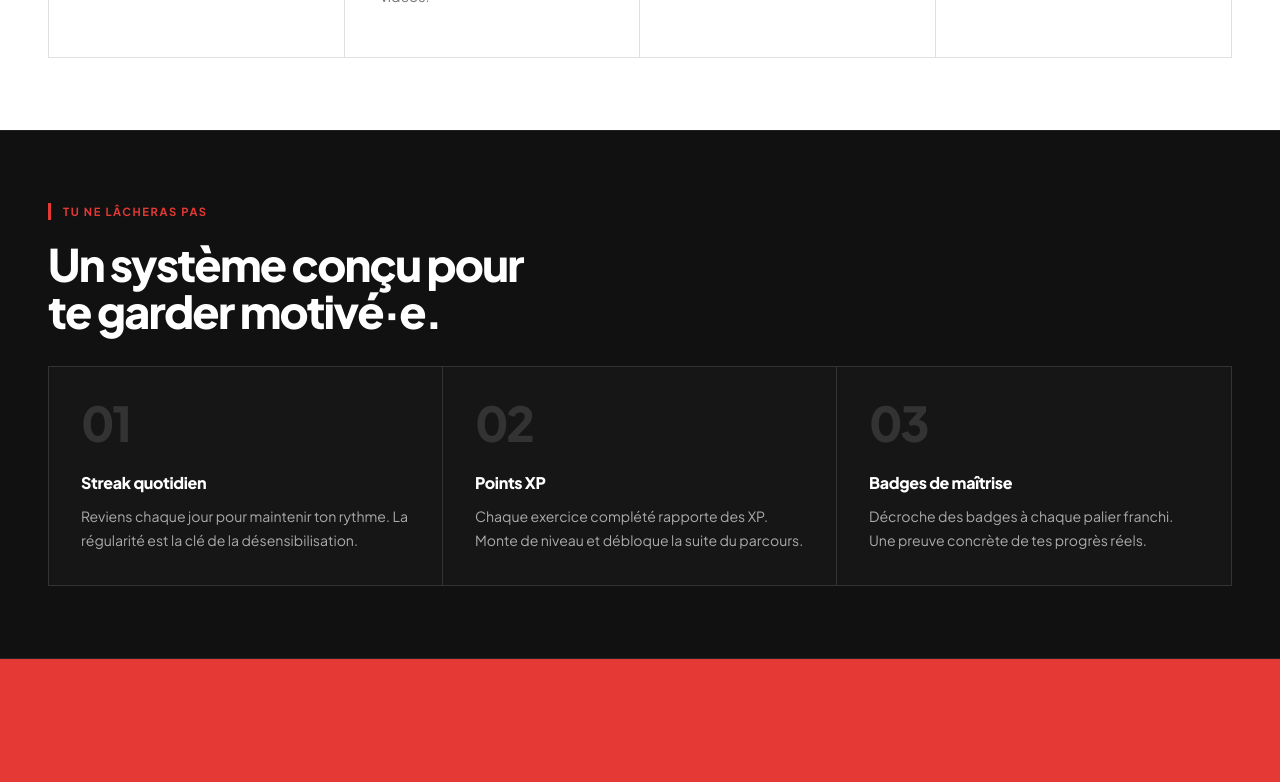
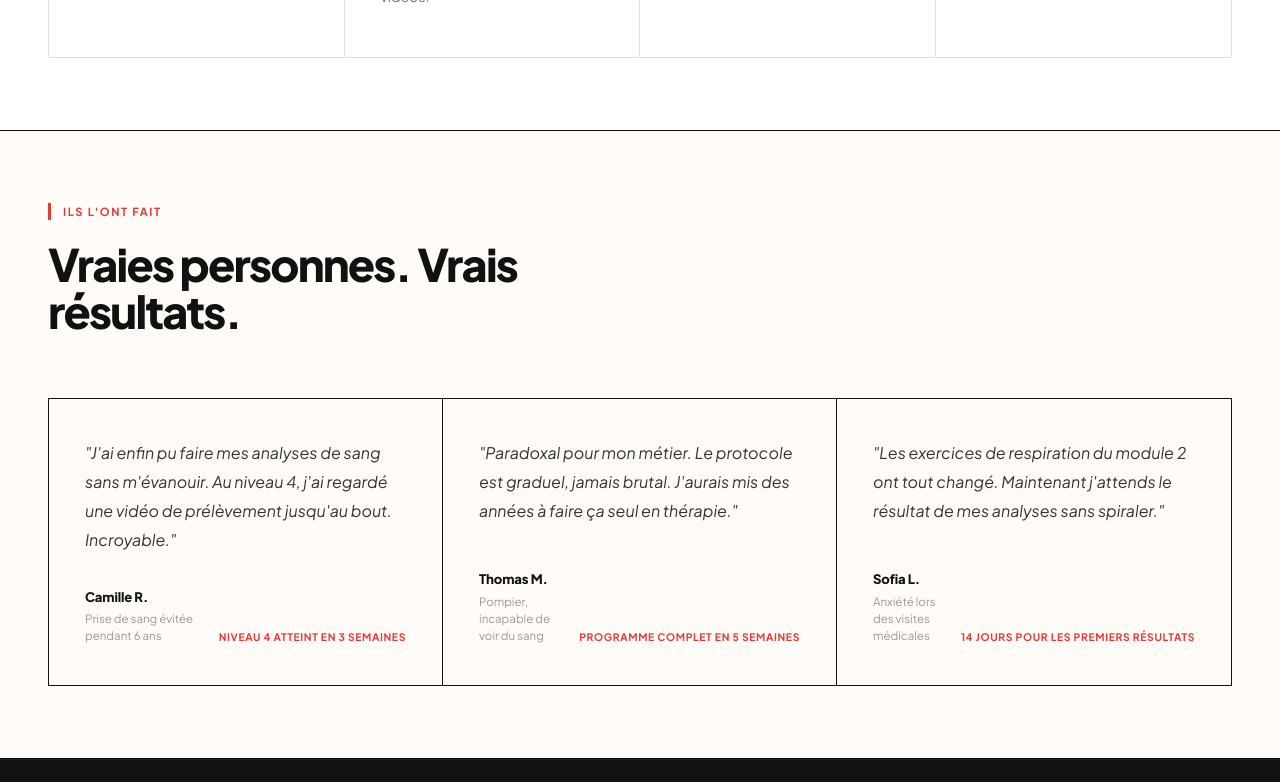
Before and after one commit to Paulrequin/byebyeblood.fr, a React (Vite) app: page / in a window 1280 px wide. Shown: the part 1660-2442 px from the top of the page. Built offline with nearby package versions, Linux system fonts and the light colour scheme; no server answers.

Commit message:
feat: add testimonials section, prev button in modules
Co-Authored-By: Claude Sonnet 4.6 <noreply@anthropic.com>

```diff
--- a/src/pages/Landing.module.css
+++ b/src/pages/Landing.module.css
@@ -375,6 +375,67 @@
 .howCardTitle { font-size: 1rem; font-weight: 800; letter-spacing: -0.02em; margin-bottom: 12px; color: #111; line-height: 1.2; }
 .howCardDesc  { font-size: 0.88rem; line-height: 1.8; color: #777; font-weight: 400; }
 
+/* ── TESTIMONIALS ── */
+.testimonials {
+  padding: 72px 48px;
+  border-top: 1px solid #111;
+  border-bottom: 1px solid #111;
+  background: #FFFCF7;
+}
+.testimonialsGrid {
+  display: grid;
+  grid-template-columns: repeat(3, 1fr);
+  gap: 0;
+  border: 1px solid #111;
+}
+.testimonialCard {
+  padding: 40px 36px;
+  border-right: 1px solid #111;
+  display: flex;
+  flex-direction: column;
+  justify-content: space-between;
+  gap: 32px;
+  transition: background 0.15s;
+}
+.testimonialCard:last-child { border-right: none; }
+.testimonialCard:hover { background: #fff; }
+.testimonialQuote {
+  font-size: 1rem;
+  line-height: 1.8;
+  color: #333;
+  font-weight: 400;
+  font-style: italic;
+  margin: 0;
+}
+.testimonialFooter {
+  display: flex;
+  align-items: flex-end;
+  justify-content: space-between;
+  gap: 16px;
+}
+.testimonialName {
+  font-size: 0.82rem;
+  font-weight: 800;
+  color: #111;
+  margin: 0 0 4px;
+  letter-spacing: -0.01em;
+}
+.testimonialContext {
+  font-size: 0.72rem;
+  color: #999;
+  margin: 0;
+  font-weight: 400;
+}
+.testimonialResult {
+  font-size: 0.65rem;
+  font-weight: 700;
+  letter-spacing: 0.06em;
+  text-transform: uppercase;
+  color: #E53935;
+  white-space: nowrap;
+  flex-shrink: 0;
+}
+
 /* ── GAMIFICATION ── */
 .gamif { background: #111; padding: 72px 48px; border-top: 1px solid #222; border-bottom: 1px solid #222; }
 .gamifInner { max-width: 100%; }
--- a/src/pages/Landing.tsx
+++ b/src/pages/Landing.tsx
@@ -23,6 +23,27 @@ const GAMIF_CARDS = [
   { num: '01', title: 'Streak quotidien',   desc: 'Reviens chaque jour pour maintenir ton rythme. La régularité est la clé de la désensibilisation.' },
   { num: '02', title: 'Points XP',          desc: 'Chaque exercice complété rapporte des XP. Monte de niveau et débloque la suite du parcours.' },
   { num: '03', title: 'Badges de maîtrise', desc: 'Décroche des badges à chaque palier franchi. Une preuve concrète de tes progrès réels.' },
+]
+
+const TESTIMONIALS = [
+  {
+    name: 'Camille R.',
+    context: 'Prise de sang évitée pendant 6 ans',
+    quote: "J'ai enfin pu faire mes analyses de sang sans m'évanouir. Au niveau 4, j'ai regardé une vidéo de prélèvement jusqu'au bout. Incroyable.",
+    result: 'Niveau 4 atteint en 3 semaines',
+  },
+  {
+    name: 'Thomas M.',
+    context: 'Pompier, incapable de voir du sang',
+    quote: "Paradoxal pour mon métier. Le protocole est graduel, jamais brutal. J'aurais mis des années à faire ça seul en thérapie.",
+    result: 'Programme complet en 5 semaines',
+  },
+  {
+    name: 'Sofia L.',
+    context: 'Anxiété lors des visites médicales',
+    quote: "Les exercices de respiration du module 2 ont tout changé. Maintenant j'attends le résultat de mes analyses sans spiraler.",
+    result: '14 jours pour les premiers résultats',
+  },
 ]
 
 const STATS = [
@@ -202,6 +223,26 @@ export default function Landing() {
         </div>
       </section>
 
+      {/* ── TESTIMONIALS ── */}
+      <section className={s.testimonials}>
+        <p className={s.sectionEyebrow}>Ils l'ont fait</p>
+        <h2 className={s.sectionTitle}>Vraies personnes. Vrais résultats.</h2>
+        <div className={s.testimonialsGrid}>
+          {TESTIMONIALS.map((t) => (
+            <div key={t.name} className={s.testimonialCard}>
+              <p className={s.testimonialQuote}>"{t.quote}"</p>
+              <div className={s.testimonialFooter}>
+                <div>
+                  <p className={s.testimonialName}>{t.name}</p>
+                  <p className={s.testimonialContext}>{t.context}</p>
+                </div>
+                <span className={s.testimonialResult}>{t.result}</span>
+              </div>
+            </div>
+          ))}
+        </div>
+      </section>
+
       {/* ── GAMIFICATION ── */}
       <section className={s.gamif}>
         <div className={s.gamifInner}>
--- a/src/pages/Module.tsx
+++ b/src/pages/Module.tsx
@@ -697,6 +697,10 @@ export default function Module() {
     }
   }, [moduleId, exerciseIndex, moduleData, isProcessing, completeExercise, completeModule])
 
+  function handlePrev() {
+    if (exerciseIndex > 0) setExerciseIndex(i => i - 1)
+  }
+
   if (!moduleData) return <Spinner />
 
   if (completed) {
@@ -758,15 +762,37 @@ export default function Module() {
         </div>
       </div>
 
-      {/* Fixed footer button */}
+      {/* Fixed footer */}
       <div className="fixed bottom-0 left-0 right-0 z-10" style={{background:'#FFFCF7', borderTop:'1px solid #111', padding:'1rem 3rem 1.5rem'}}>
-        <div style={{maxWidth:'680px', margin:'0 auto'}}>
+        <div style={{maxWidth:'680px', margin:'0 auto', display:'flex', gap:'12px'}}>
+          {exerciseIndex > 0 && (
+            <button
+              onClick={handlePrev}
+              style={{
+                padding:'14px 20px',
+                fontFamily:"'Plus Jakarta Sans', sans-serif",
+                fontSize:'0.82rem',
+                fontWeight:700,
+                letterSpacing:'0.04em',
+                textTransform:'uppercase',
+                border:'1px solid #111',
+                borderRadius:0,
+                cursor:'pointer',
+                background:'transparent',
+                color:'#111',
+                flexShrink:0,
+                transition:'background 0.15s',
+              }}
+            >
+              ←
+            </button>
+          )}
           {footerAction ? (
             <button
               onClick={footerAction.disabled ? undefined : (footerAction.onClick ?? undefined)}
               disabled={footerAction.disabled}
               style={{
-                width:'100%',
+                flex:1,
                 padding:'14px 20px',
                 fontFamily:"'Plus Jakarta Sans', sans-serif",
                 fontSize:'0.82rem',
@@ -784,7 +810,7 @@ export default function Module() {
               {footerAction.label}
             </button>
           ) : (
-            <div style={{padding:'0.9rem 1.2rem', background:'#eee'}} />
+            <div style={{flex:1, padding:'0.9rem 1.2rem', background:'#eee'}} />
           )}
         </div>
       </div>
```
